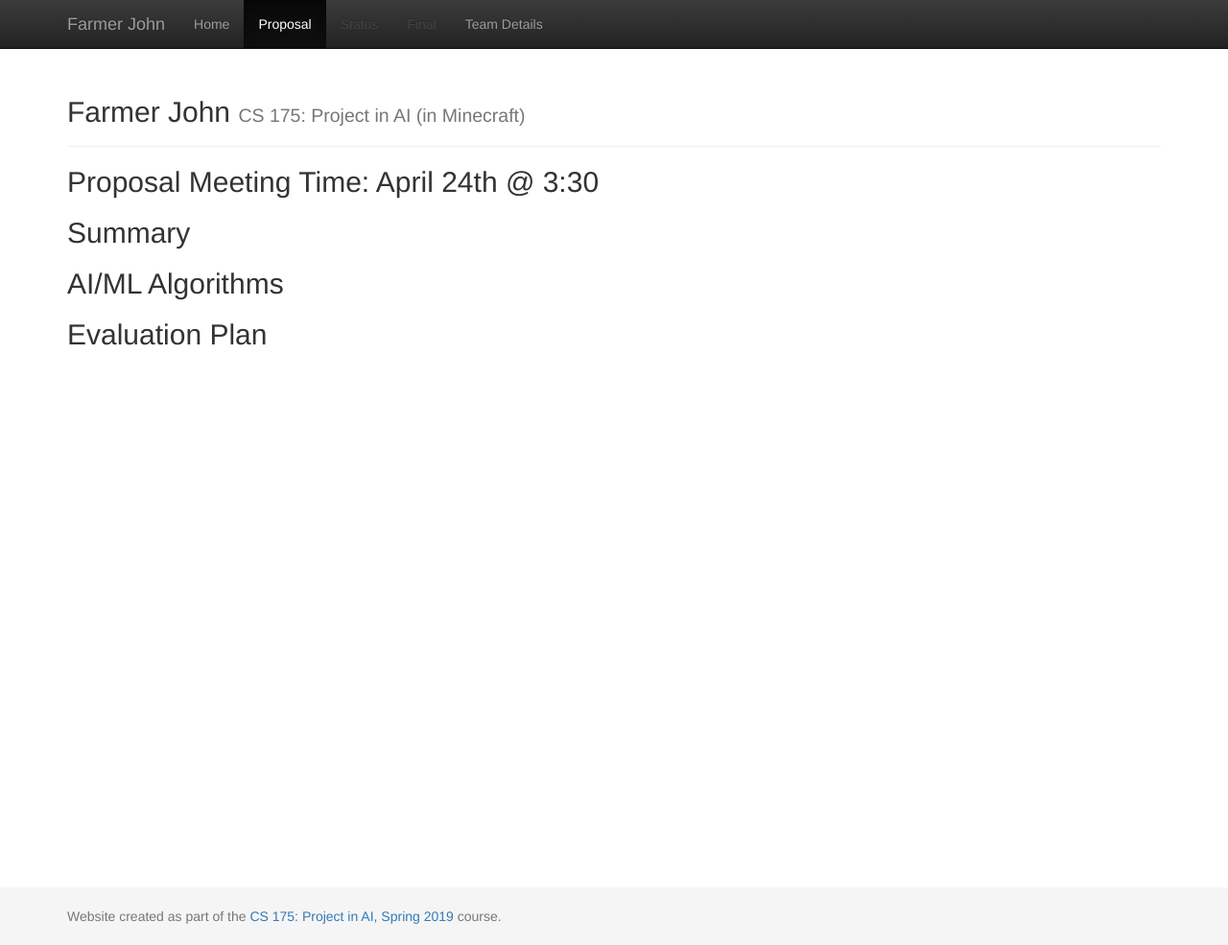
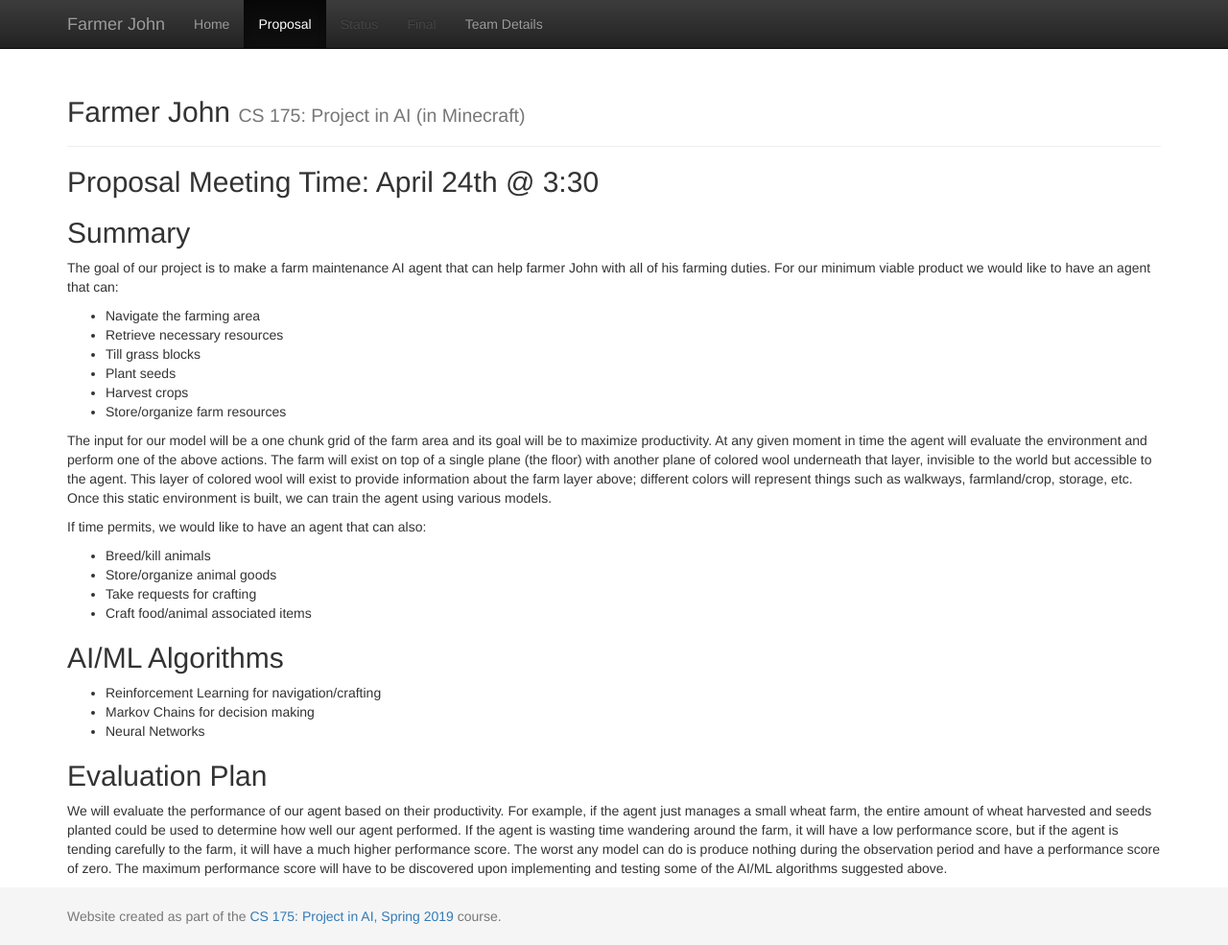
Before and after one commit to Eisah-Jones/Farmer-John, a Jekyll site: the page built from docs/proposal.md, in a window 1280 px wide and 985 px high. Shown: the whole window at 96% size. Built offline with Jekyll 4.4.1, drawn with Linux system fonts in a browser that asks for light colours.

Commit message:
Filled in proposal

```diff
--- a/docs/proposal.md
+++ b/docs/proposal.md
@@ -6,9 +6,28 @@
 ## Proposal Meeting Time: April 24th @ 3:30
 
 ## Summary
+The goal of our project is to make a farm maintenance AI agent that can help farmer John with all of his farming duties.
+For our minimum viable product we would like to have an agent that can:
+  - Navigate the farming area
+  - Retrieve necessary resources
+  - Till grass blocks
+  - Plant seeds
+  - Harvest crops
+  - Store/organize farm resources
 
+The input for our model will be a one chunk grid of the farm area and its goal will be to maximize productivity. At any given moment in time the agent will evaluate the environment and perform one of the above actions. The farm will exist on top of a single plane (the floor) with another plane of colored wool underneath that layer, invisible to the world but accessible to the agent. This layer of colored wool will exist to provide information about the farm layer above; different colors will represent things such as walkways, farmland/crop, storage, etc. Once this static environment is built, we can train the agent using various models.
+
+If time permits, we would like to have an agent that can also:
+  - Breed/kill animals
+  - Store/organize animal goods
+  - Take requests for crafting
+  - Craft food/animal associated items
 
 ## AI/ML Algorithms
 
+  - Reinforcement Learning for navigation/crafting
+  - Markov Chains for decision making
+  - Neural Networks
 
 ## Evaluation Plan
+We will evaluate the performance of our agent based on their productivity. For example, if the agent just manages a small wheat farm, the entire amount of wheat harvested and seeds planted could be used to determine how well our agent performed. If the agent is wasting time wandering around the farm, it will have a low performance score, but if the agent is tending carefully to the farm, it will have a much higher performance score. The worst any model can do is produce nothing during the observation period and have a performance score of zero. The maximum performance score will have to be discovered upon implementing and testing some of the AI/ML algorithms suggested above.
```
